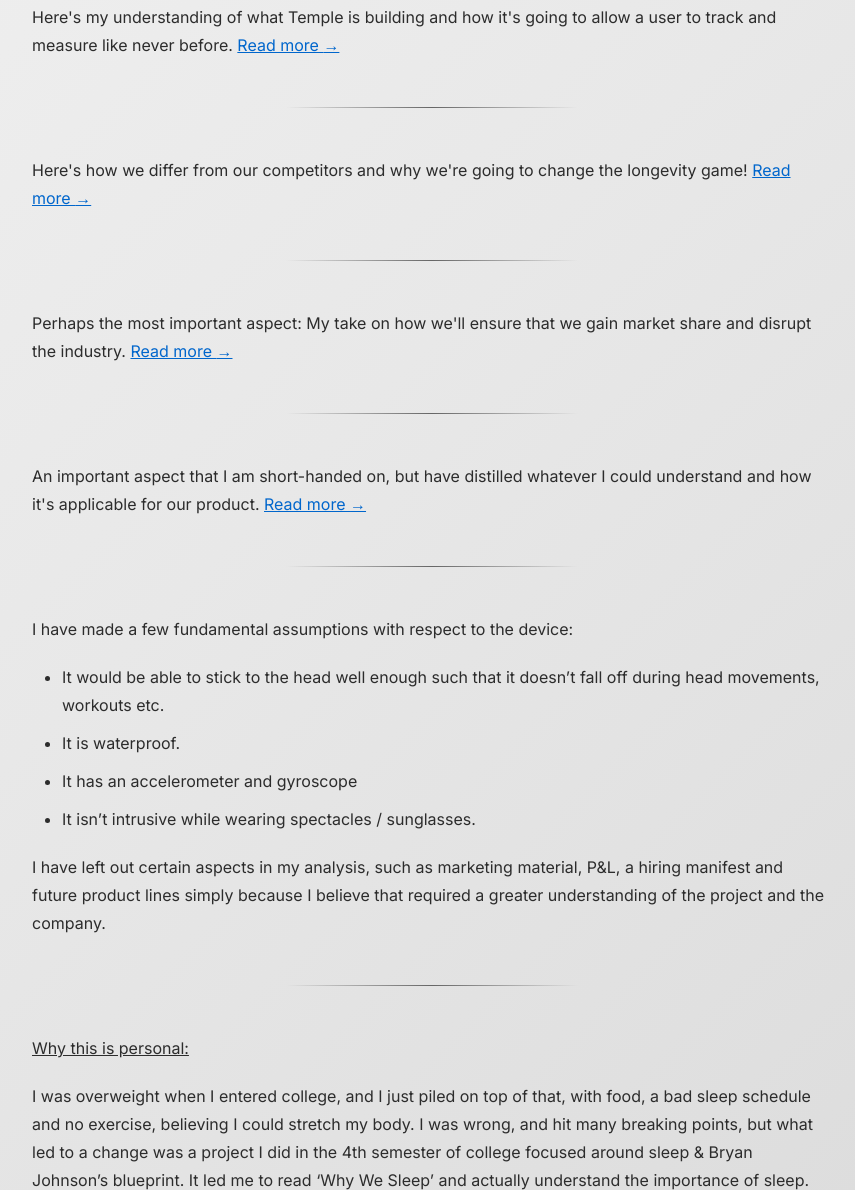
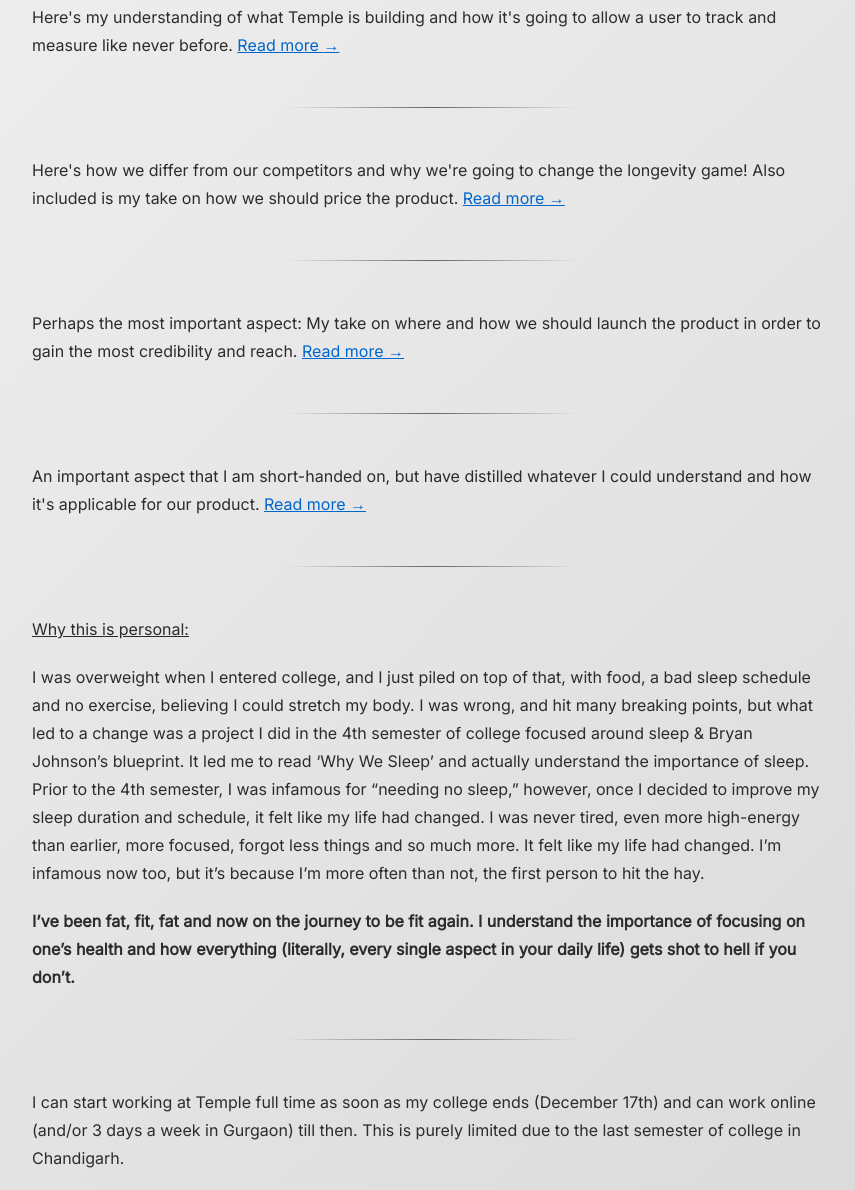
Before and after one commit to hemantgdev/hg-temple, a website built with Vite: page index.html in a window 1280 px wide. Shown: the part 892-2082 px from the top of the page, without its empty margins (208-1063 px from the left). Built offline with nearby package versions, Linux system fonts and the light colour scheme; a web font is replaced by a local one.

Commit message:
Update index.html

```diff
--- a/index.html
+++ b/index.html
@@ -43,13 +43,13 @@
             <div class="my-8 flex w-full items-center justify-center md:my-12"><div class="bg-gradient-fade h-[1px] w-[180px] md:w-[292px]"></div></div>
 
             <div class="section-preview">
-                <p>Here's how we differ from our competitors and why we're going to change the longevity game! <a href="competitive.html" class="content-link">Read more <strong>→</strong></a></p>
+                <p>Here's how we differ from our competitors and why we're going to change the longevity game! Also included is my take on how we should price the product. <a href="competitive.html" class="content-link">Read more <strong>→</strong></a></p>
             </div>
 
             <div class="my-8 flex w-full items-center justify-center md:my-12"><div class="bg-gradient-fade h-[1px] w-[180px] md:w-[292px]"></div></div>
 
             <div class="section-preview">
-                <p>Perhaps the most important aspect: My take on how we'll ensure that we gain market share and disrupt the industry. <a href="gtm.html" class="content-link">Read more <strong>→</strong></a></p>
+                <p>Perhaps the most important aspect: My take on where and how we should launch the product in order to gain the most credibility and reach. <a href="gtm.html" class="content-link">Read more <strong>→</strong></a></p>
             </div>
 
             <div class="my-8 flex w-full items-center justify-center md:my-12"><div class="bg-gradient-fade h-[1px] w-[180px] md:w-[292px]"></div></div>
@@ -60,19 +60,13 @@
 
             <div class="my-8 flex w-full items-center justify-center md:my-12"><div class="bg-gradient-fade h-[1px] w-[180px] md:w-[292px]"></div></div>
 
-            <p>I have made a few fundamental assumptions with respect to the device:</p>
-            <ul>
-                <li>It would be able to stick to the head well enough such that it doesn’t fall off during head movements, workouts etc.</li>
-                <li>It is waterproof.</li>
-                <li>It has an accelerometer and gyroscope</li>
-                <li>It isn’t intrusive while wearing spectacles / sunglasses.</li>
-            </ul>
-            <p>I have left out certain aspects in my analysis, such as marketing material, P&L, a hiring manifest and future product lines simply because I believe that required a greater understanding of the project and the company.</p>
-            <div class="my-8 flex w-full items-center justify-center md:my-12"><div class="bg-gradient-fade h-[1px] w-[180px] md:w-[292px]"></div></div>
+
             <div class="section-preview">
                 <p><u>Why this is personal:</u></p>
                 <p>I was overweight when I entered college, and I just piled on top of that, with food, a bad sleep schedule and no exercise, believing I could stretch my body. I was wrong, and hit many breaking points, but what led to a change was a project I did in the 4th semester of college focused around sleep & Bryan Johnson’s blueprint. It led me to read ‘Why We Sleep’ and actually understand the importance of sleep. Prior to the 4th semester, I was infamous for “needing no sleep,” however, once I decided to improve my sleep duration and schedule, it felt like my life had changed. I was never tired, even more high-energy than earlier, more focused, forgot less things and so much more. It felt like my life had changed. I’m infamous now too, but it’s because I’m more often than not, the first person to hit the hay.</p>
                 <p><strong>I’ve been fat, fit, fat and now on the journey to be fit again. I understand the importance of focusing on one’s health and how everything (literally, every single aspect in your daily life) gets shot to hell if you don’t.</strong></p>
+                <div class="my-8 flex w-full items-center justify-center md:my-12"><div class="bg-gradient-fade h-[1px] w-[180px] md:w-[292px]"></div></div>
+                <p>I can start working at Temple full time as soon as my college ends (December 17th) and can work online (and/or 3 days a week in Gurgaon) till then. This is purely limited due to the last semester of college in Chandigarh.</p>
             </div>
         </div>
 
```
